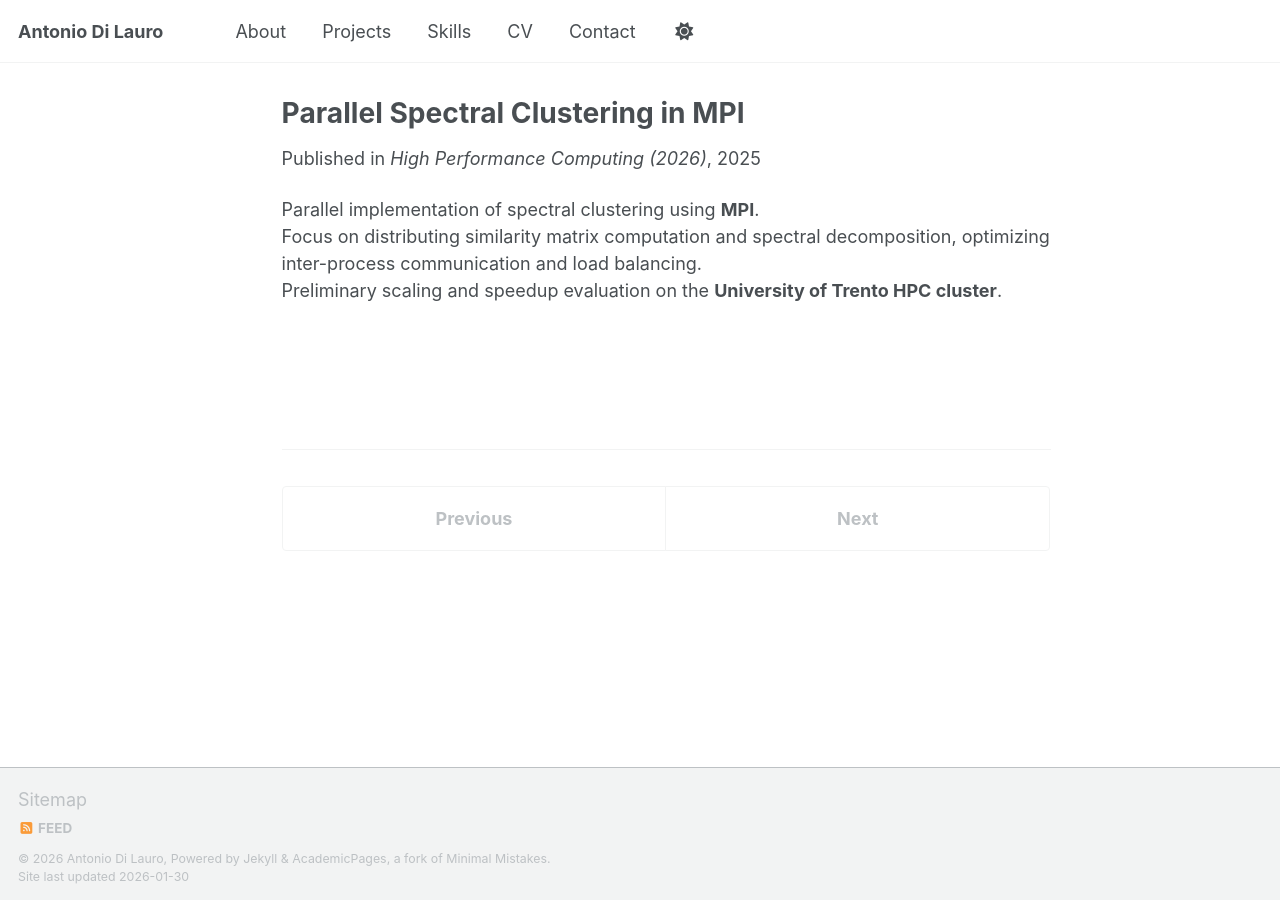
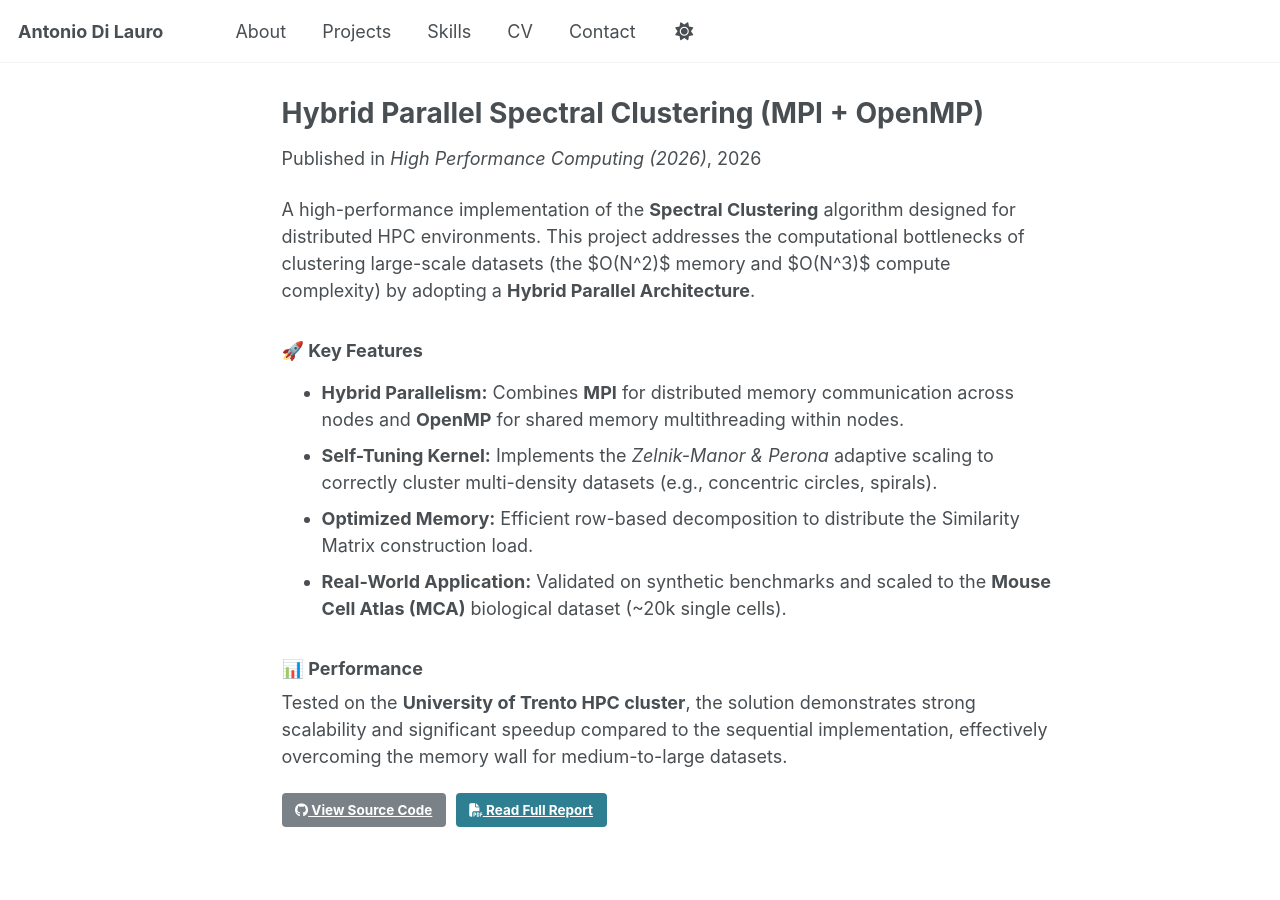
Before and after one commit to antodila/antodila.github.io, a Jekyll site: the page built from _projects/2025-02-parallel-spectral-clustering.md, in a window 1280 px wide and 900 px high. Built offline with Jekyll 4.4.1, drawn with Linux system fonts in a browser that asks for light colours; a script that is not in the unit is left out.

Commit message:
Update 2025-02-parallel-spectral-clustering.md

```diff
--- a/_projects/2025-02-parallel-spectral-clustering.md
+++ b/_projects/2025-02-parallel-spectral-clustering.md
@@ -1,20 +1,33 @@
 ---
 layout: single
-title: "Parallel Spectral Clustering in MPI"
+title: "Hybrid Parallel Spectral Clustering (MPI + OpenMP)"
 collection: projects
 permalink: /projects/mpi-spectral-clustering/
-date: 2025-11-20
+date: 2026-01-30
 venue: "High Performance Computing (2026)"
-excerpt: "MPI-based parallel implementation of spectral clustering; similarity matrix distribution, eigen decomposition, scaling tests."
-
+excerpt: "High-performance implementation using Hybrid MPI+OpenMP; Self-Tuning Kernel, distributed matrix construction, and scaling on biological datasets."
 ---
 
-Parallel implementation of spectral clustering using **MPI**.
-Focus on distributing similarity matrix computation and spectral decomposition, optimizing inter-process communication and load balancing.
-Preliminary scaling and speedup evaluation on the **University of Trento HPC cluster**.
+A high-performance implementation of the **Spectral Clustering** algorithm designed for distributed HPC environments.
+This project addresses the computational bottlenecks of clustering large-scale datasets (the $O(N^2)$ memory and $O(N^3)$ compute complexity) by adopting a **Hybrid Parallel Architecture**.
 
+### 🚀 Key Features
+* **Hybrid Parallelism:** Combines **MPI** for distributed memory communication across nodes and **OpenMP** for shared memory multithreading within nodes.
+* **Self-Tuning Kernel:** Implements the *Zelnik-Manor & Perona* adaptive scaling to correctly cluster multi-density datasets (e.g., concentric circles, spirals).
+* **Optimized Memory:** Efficient row-based decomposition to distribute the Similarity Matrix construction load.
+* **Real-World Application:** Validated on synthetic benchmarks and scaled to the **Mouse Cell Atlas (MCA)** biological dataset (~20k single cells).
 
+### 📊 Performance
+Tested on the **University of Trento HPC cluster**, the solution demonstrates strong scalability and significant speedup compared to the sequential implementation, effectively overcoming the memory wall for medium-to-large datasets.
 
+<div style="display: flex; gap: 10px; margin-top: 20px; margin-bottom: 30px;">
+  <a href="https://github.com/SincereJuliya/HPC" class="btn btn--primary">
+    <i class="fab fa-github"></i> View Source Code
+  </a>
 
+  <a href="/assets/docs/HPC_Report_Spectral_Clustering.pdf" class="btn btn--info">
+    <i class="fas fa-file-pdf"></i> Read Full Report
+  </a>
+</div>
 
 <p><a class="btn btn--light-outline btn--small" href="{{ '/projects/' | relative_url }}">← Back to Projects</a></p>
```
